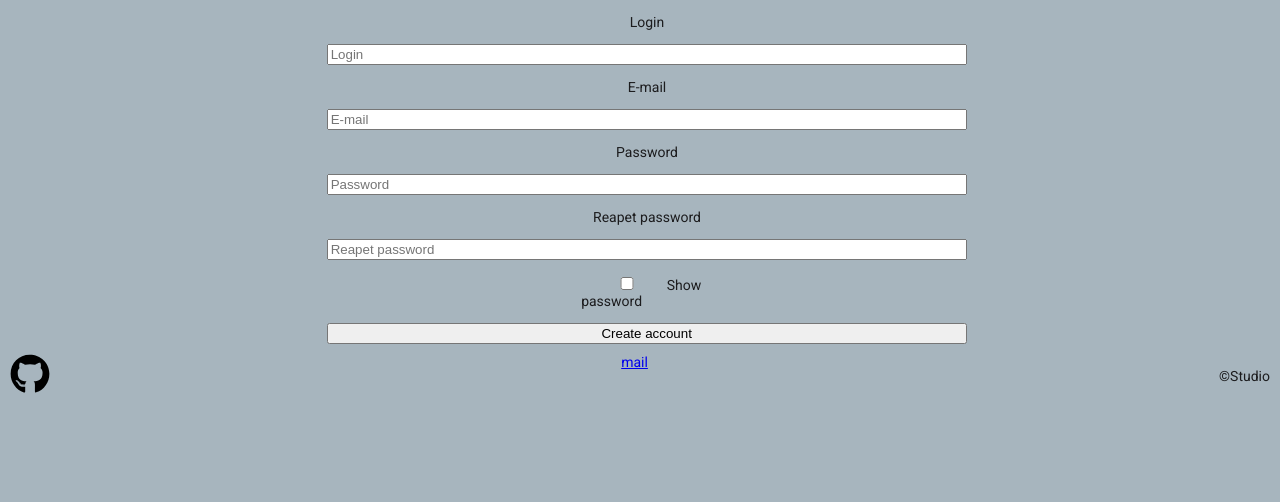
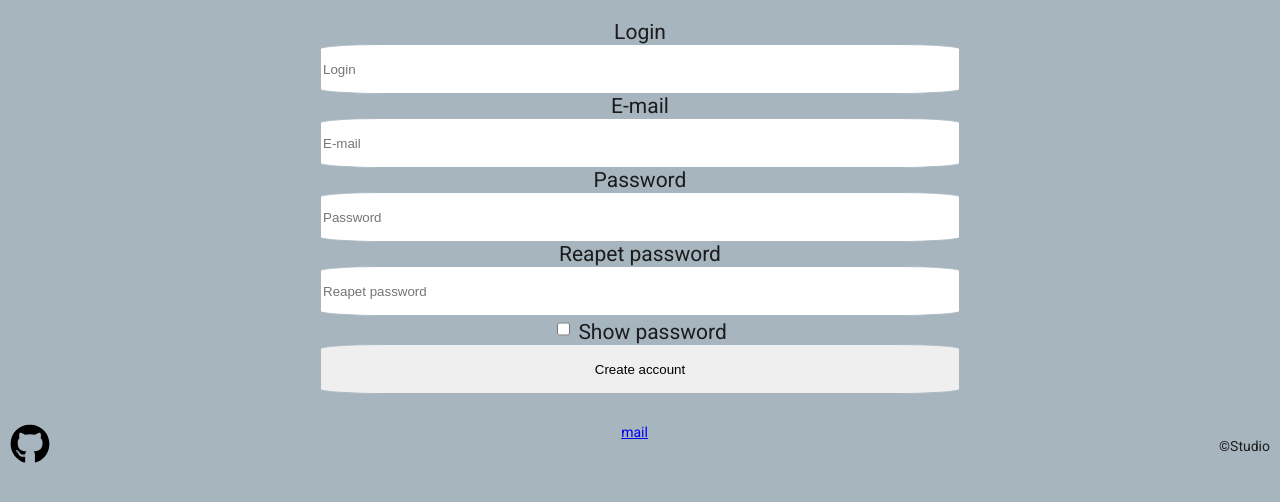
Before and after one commit to B3bq/Statsview, a PHP site: page /sign.html in a window 1280 px wide. Shown: the part 56-558 px from the top of the page. Run offline with PHP 8.4, Linux system fonts and the light colour scheme.

Commit message:
some changes

```diff
--- a/website/sign.html
+++ b/website/sign.html
@@ -34,14 +34,14 @@
     <main>
         <section class="sign">
             <p>Login</p>
-            <input type="text" name="" id="" placeholder="Login">
+            <input type="text" name=""  placeholder="Login">
             <p>E-mail</p>
-            <input type="email" name="" id="" placeholder="E-mail">
+            <input type="email" name=""  placeholder="E-mail">
             <p>Password</p>
             <input type="password" name="" id="password" placeholder="Password">
             <p>Reapet password</p>
             <input type="password" name="" id="re_password" placeholder="Reapet password">
-            <p class="show_password">
+            <p>
                 <input type="checkbox" name="" id="show_password">
                 Show password
             </p>
--- a/website/src/js/script.js
+++ b/website/src/js/script.js
@@ -16,6 +16,7 @@ const pass = document.getElementById('password');
 const re_pass = document.getElementById('re_password');
 const show_pass = document.getElementById('show_password');
 
-show_pass?.addEventListener('checked', function(){
-    pass?.classList.value('show')
-})
+show_pass.addEventListener('change', function(){
+    pass.type = this.checked ? 'text' : 'password';
+    re_pass.type = this.checked ? 'text' : 'password';
+});
--- a/website/src/sass/modules/base.scss
+++ b/website/src/sass/modules/base.scss
@@ -21,6 +21,7 @@ h1, h2, h3, h4, h5, h6 {
     margin: 3%;
 }
 
+
 footer{
     display: flex;
     flex-direction: row;
--- a/website/src/sass/modules/section.scss
+++ b/website/src/sass/modules/section.scss
@@ -6,12 +6,24 @@ section > p{
 .sign{
     display: flex;
     flex-direction: column;
-    justify-content: center;
     align-items: center;
+    margin: 20px 0px 20px 0px;
+    height: auto;
 
     input{
-        margin-left: 1em;
+        height: 50px;
         width: 50%;
+        border: 1px solid $secondaryColor;
+        border-radius: 10%;
     }
 
+
+    p{
+        margin: 0;
+        font-size: 1.5rem;
+    }
+    p > input{
+        height: 20px;
+        width: auto;
+    }
 }
--- a/website/src/sass/style.css
+++ b/website/src/sass/style.css
@@ -116,12 +116,23 @@ section > p {
 .sign {
   display: flex;
   flex-direction: column;
-  justify-content: center;
   align-items: center;
+  margin: 20px 0px 20px 0px;
+  height: auto;
 }
 .sign input {
-  margin-left: 1em;
+  height: 50px;
   width: 50%;
+  border: 1px solid #a7b5be;
+  border-radius: 10%;
+}
+.sign p {
+  margin: 0;
+  font-size: 1.5rem;
+}
+.sign p > input {
+  height: 20px;
+  width: auto;
 }
 
 /*# sourceMappingURL=style.css.map */
```
Also changed, not shown: 2 other files.
